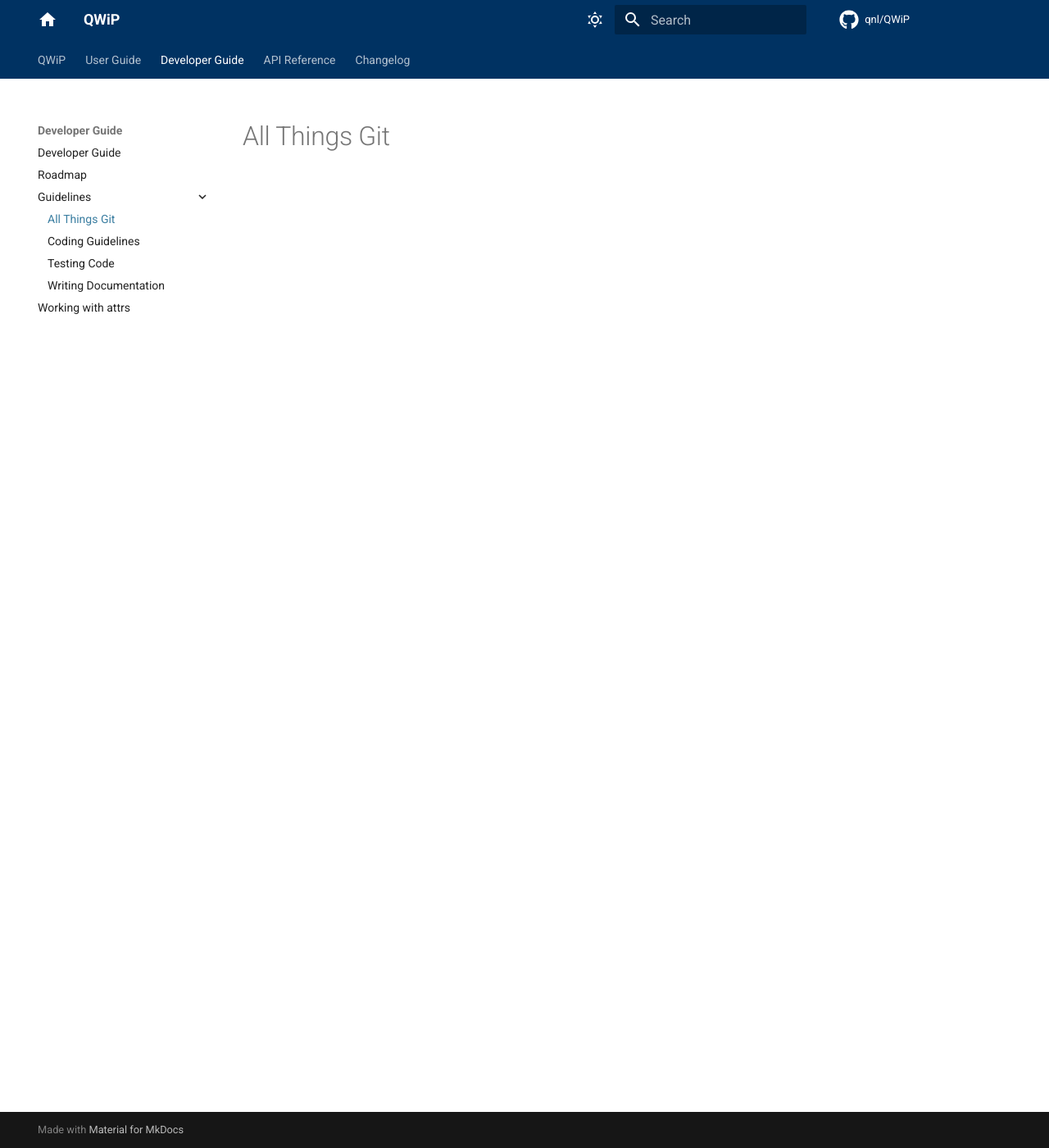
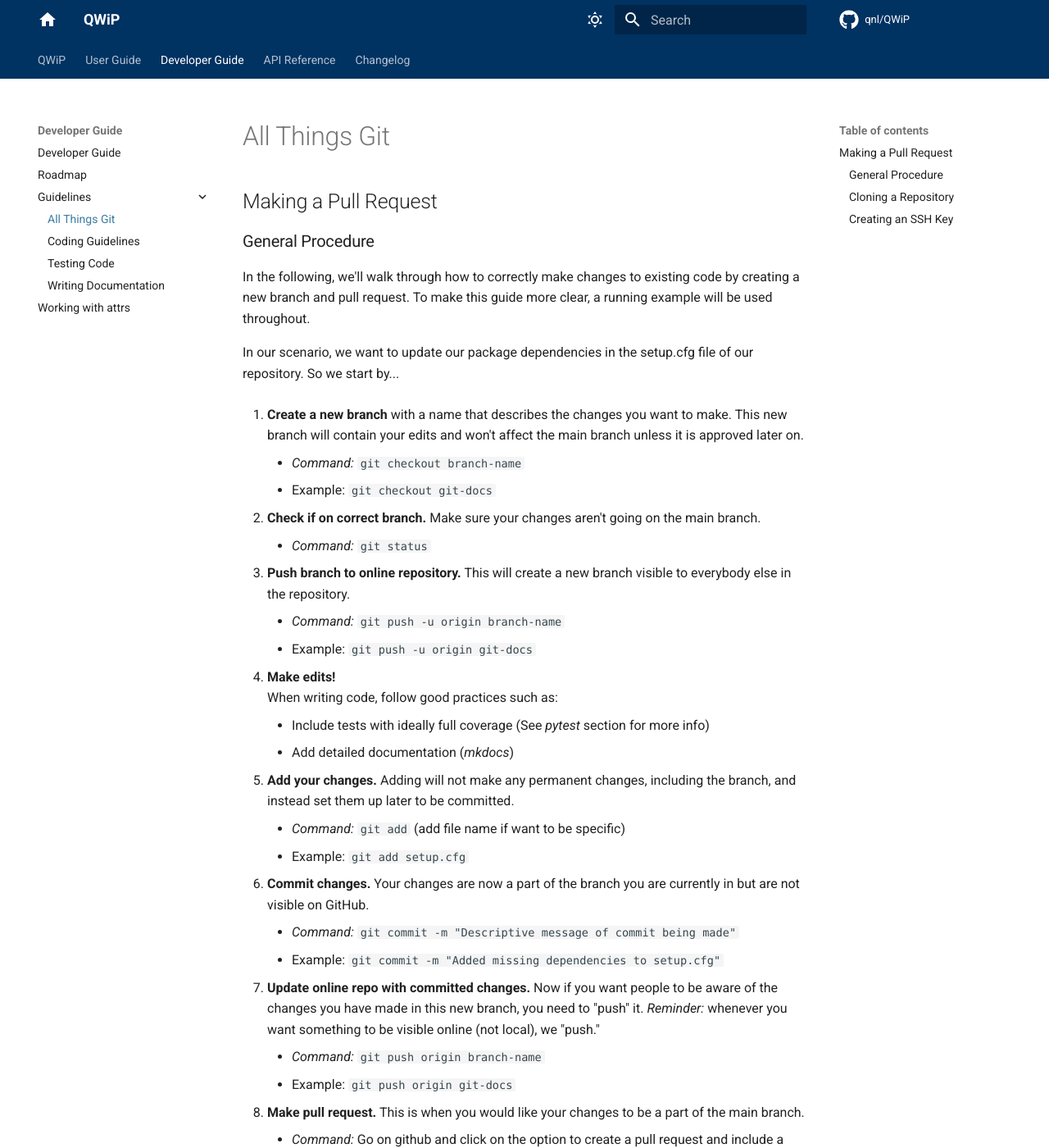
Before and after one commit to qnl/qwip, an MkDocs documentation site: the page built from docs/pages/developer-guide/guidelines/all-things-git.md, in a window 1280 px wide and 1400 px high. Shown: the whole window at 82% size. Built offline with MkDocs 1.6.1 and Material for MkDocs 9.7.7, drawn with Linux system fonts in a browser that asks for light colours; some web fonts are replaced; comment, search, counter and statistics services are not loaded; some of the changed text lies outside the part shown.

Commit message:
Added documentation on how to make a pull request

```diff
--- a/docs/pages/developer-guide/guidelines/all-things-git.md
+++ b/docs/pages/developer-guide/guidelines/all-things-git.md
@@ -1 +1,59 @@
 # All Things Git
+
+## Making a Pull Request
+
+### General Procedure
+In the following, we'll walk through how to correctly make changes to existing code by creating a new branch and pull request. To make this guide more clear, a running example will be used throughout.
+
+In our scenario, we want to update our package dependencies in the setup.cfg file of our repository. So we start by...
+
+1. **Create a new branch** with a name that describes the changes you want to make. This new branch will contain your edits and won't affect the main branch unless it is approved later on. <br />
+    - *Command:* `git checkout branch-name`<br />
+    - Example: `git checkout git-docs`
+
+2. **Check if on correct branch.** Make sure your changes aren't going on the main branch. <br />
+    - *Command:* `git status`<br />
+
+3. **Push branch to online repository.** This will create a new branch visible to everybody else in the repository. <br />
+    - *Command:* `git push -u origin branch-name`<br />
+    - Example: `git push -u origin git-docs`
+
+4. **Make edits!** <br /> When writing code, follow good practices such as:
+    - Include tests with ideally full coverage (See *pytest* section for more info)
+    - Add detailed documentation (*mkdocs*)
+
+5. **Add your changes.** Adding will not make any permanent changes, including the branch, and instead set them up later to be committed. <br />
+    - *Command:* `git add` (add file name if want to be specific)<br />
+    - Example: `git add setup.cfg`
+
+6. **Commit changes.** Your changes are now a part of the branch you are currently in but are not visible on GitHub. <br />
+    - *Command:* `git commit -m "Descriptive message of commit being made"`
+    - Example: `git commit -m "Added missing dependencies to setup.cfg"`
+
+7. **Update online repo with committed changes.** Now if you want people to be aware of the changes you have made in this new branch, you need to "push" it. *Reminder:* whenever you want something to be visible online (not local), we "push."
+    - *Command:* `git push origin branch-name`
+    - Example: `git push origin git-docs`
+
+8. **Make pull request.** This is when you would like your changes to be a part of the main branch.
+    - *Command:* Go on github and click on the option to create a pull request and include a description of your edits. Optionally assign someone to evaluate your changes.
+
+9. **Sync your local system with the shared repository.**  Ensures that you have the most updated information.
+    - *Command:* `git pull` (pulls everything down from repo)
+    - Alternative Command: `git fetch` (tells you what changes have been made without applying them)
+
+
+### Cloning a Repository
+Follow these steps to link your local machine with the repository.
+
+1. Access the desired repository on GitHub and select the option clone using an SSH key and copy the link.
+
+2. In the command prompt, go to the desired folder you would like the repo to be in using `cd`.
+
+3. To clone the repository in the folder you're currently in:
+    - *Command:* `git clone ssh-key` (Paste the specific key in replace of `ssh-key`)
+
+4. *(Optional -- Installing Dependencies)* If your repo has a setup.cfg file, run:
+    - *Command:* `pip install -e .` (all) or `pip install -e .[tests,dev]` (specific)
+
+### Creating an SSH Key
+Reference: [Adding a new SSH key to your GitHub account](https://docs.github.com/en/authentication/connecting-to-github-with-ssh/adding-a-new-ssh-key-to-your-github-account)
```
